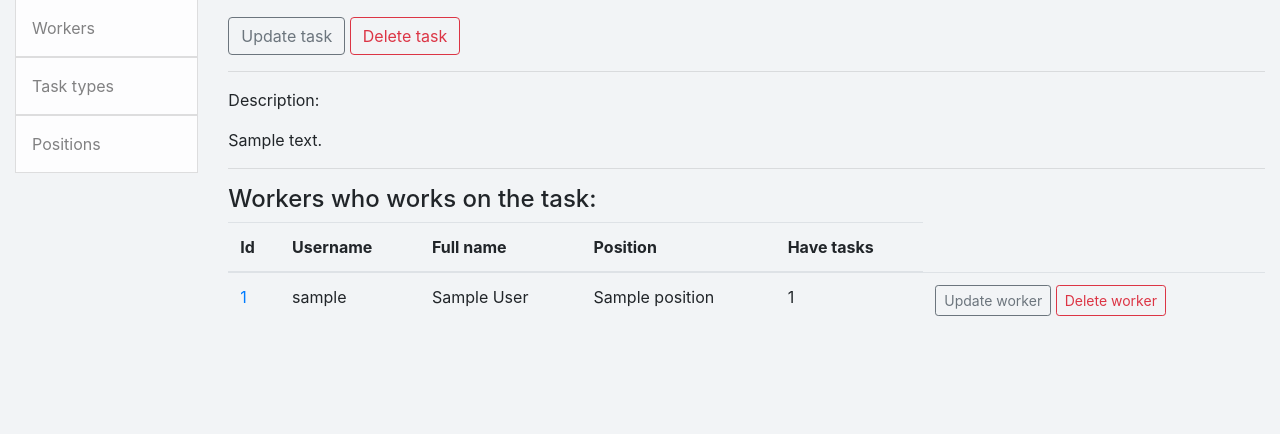
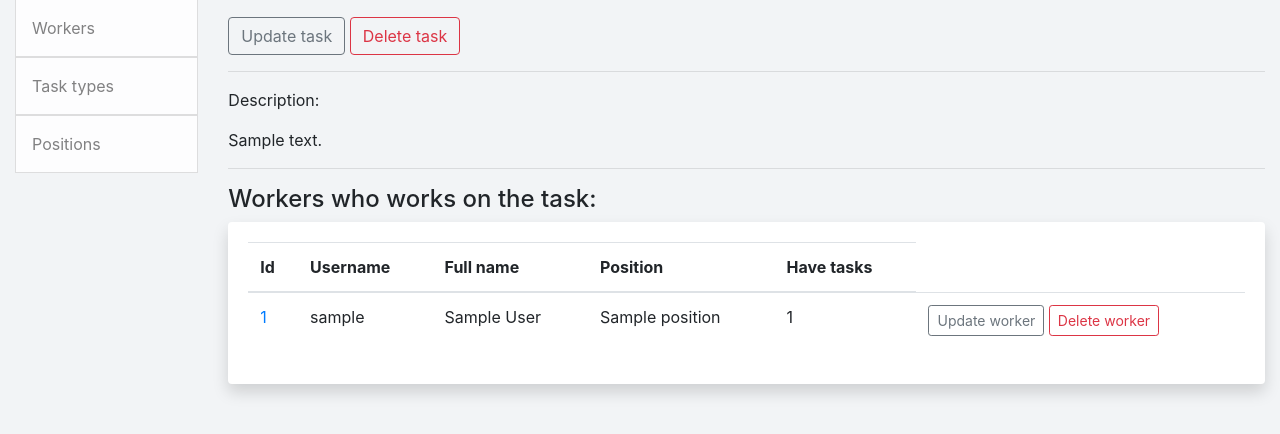
Before and after one commit to prochigor/task-manager, a Django app: page /tasks/1/ in a window 1280 px wide. Shown: the part 141-575 px from the top of the page. Run offline with Django 4.2, Linux system fonts and the light colour scheme; tables that the repository leaves empty hold one stand-in row (values such as "Sample post").

Commit message:
Fix tables on details pages

```diff
--- a/templates/task/task_detail.html
+++ b/templates/task/task_detail.html
@@ -17,6 +17,7 @@
   <div>
     <hr>
     <h4>Workers who works on the task:</h4>
+    <div class="card card-body border-0 shadow table-wrapper table-responsive">
       <table class="table table-hover">
         <thead>
         <tr>
@@ -49,4 +50,5 @@
         </tbody>
       </table>
     </div>
+  </div>
 {% endblock %}
```
Also changed, not shown: templates/task/worker_detail.html (+5 -2 lines). Lines whose indentation alone changed are shown as unchanged.
